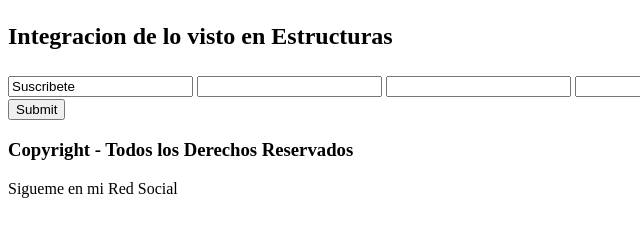
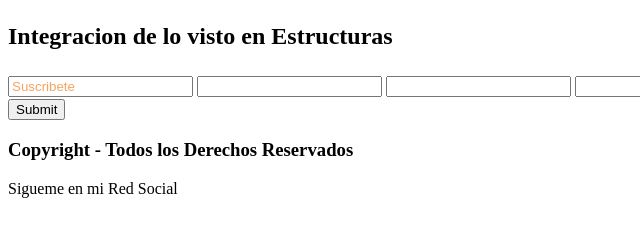
Before and after one commit to Daveselvf/primera_pag, a plain HTML site: page index.html in a window 1280 px wide. Shown: the part 238-474 px from the top of the page, 0-640 px from the left. Drawn offline with Linux system fonts and the light colour scheme.

Commit message:
Se actualiza

```diff
--- a/css/Estilos.css
+++ b/css/Estilos.css
@@ -1,12 +1,19 @@
 /* Importante el uso del DOM: Es posible mover los items en una pagina
 o crear efectos CSS-sin siquiera tener que cargar el sitio */
 
-
+/*Selectores en CSS*/
 .Principal {
 	color: red;
 }
+
+/*Selector por ID y pseudoclase esta ultima activa un evento*/
 
 #Principals:hover {
 
 	color: blue;
 }
+
+.Form__contacto-form__input--sandybrown {
+
+             color: sandybrown;
+}
--- a/index.html
+++ b/index.html
@@ -42,8 +42,10 @@
 
     <!-- se encarga de la solicitud de datos de entrada para el sistema usa Etiqueta input con distinto atributos-->
 
-    <form>
-        <input type="text" value="Suscribete">
+    <!--Visualizacion de Metodologia BEM-->
+
+    <form class="Form__contacto-form__input" >
+        <input type="text" value="Suscribete" class="Form__contacto-form__input--sandybrown" >
         <input type="password">
         <input type="number">
         <input type="email">
```
Also changed, not shown: html/html1.html (+6 -3 lines), html/html2.html (+3 -0 lines).
